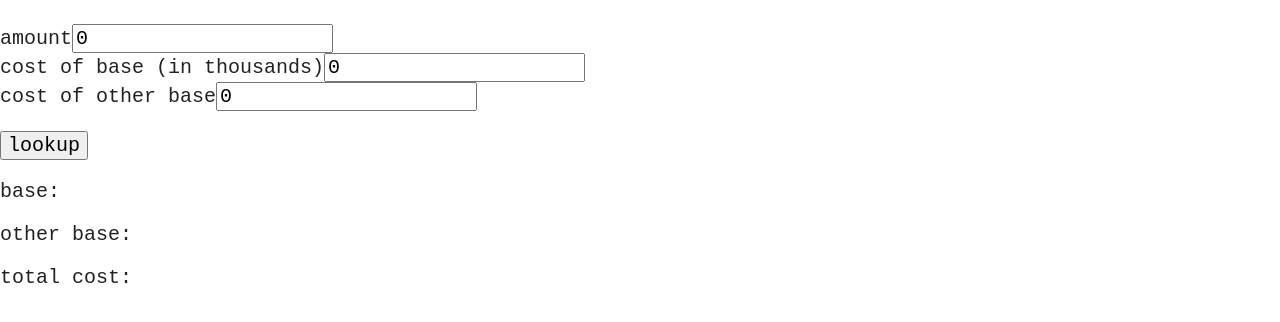
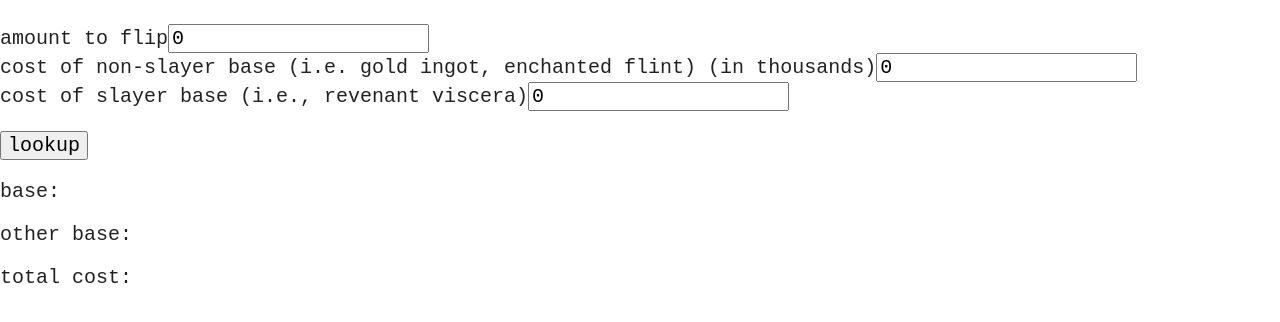
Before and after one commit to InfinitePower563/upgraded-enigma, a website built with Parcel: page index.html in a window 1280 px wide. Shown: the part 76-398 px from the top of the page. Built offline with nearby package versions, Linux system fonts and the light colour scheme.

Commit message:
Make bases more readable

```diff
--- a/index.html
+++ b/index.html
@@ -27,9 +27,9 @@
     upgraded-enigma
   </h1>
   <p>
-    <label for="amount">amount</label><input type="number" id="amount" value="0"><br>
-    <label for="baseCost">cost of base (in thousands)</label><input type="number" id="baseCost" value="0"><br>
-    <label for="otherCost">cost of other base</label><input type="number" id="otherCost" value="0"><br>
+    <label for="amount">amount to flip</label><input type="number" id="amount" value="0"><br>
+    <label for="baseCost">cost of non-slayer base (i.e. gold ingot, enchanted flint) (in thousands)</label><input type="number" id="baseCost" value="0"><br>
+    <label for="otherCost">cost of slayer base (i.e., revenant viscera)</label><input type="number" id="otherCost" value="0"><br>
   </p>
   <button onclick="lookup()">lookup</button>
   <p>base: <span id="base"></span></p>
```
